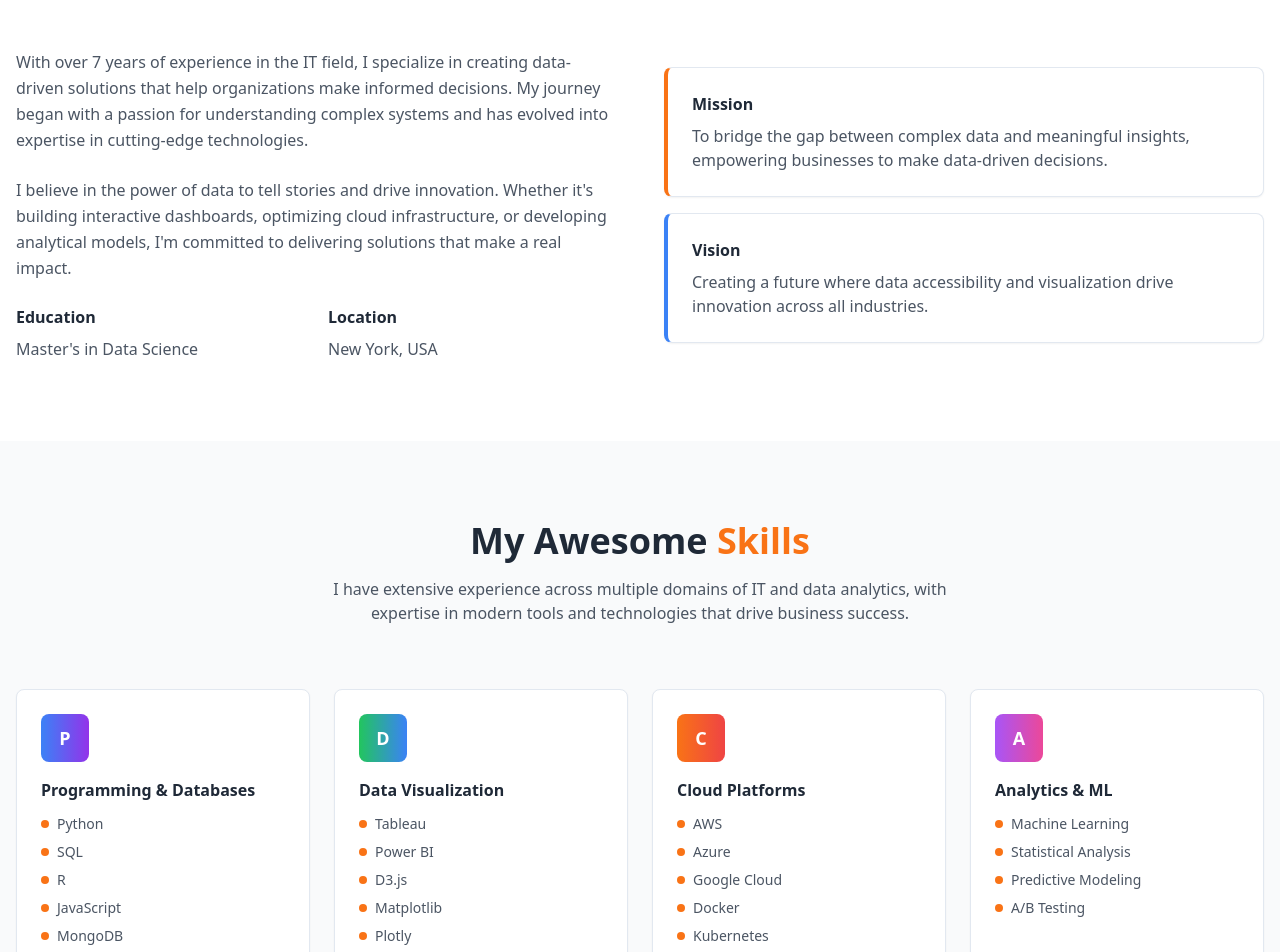
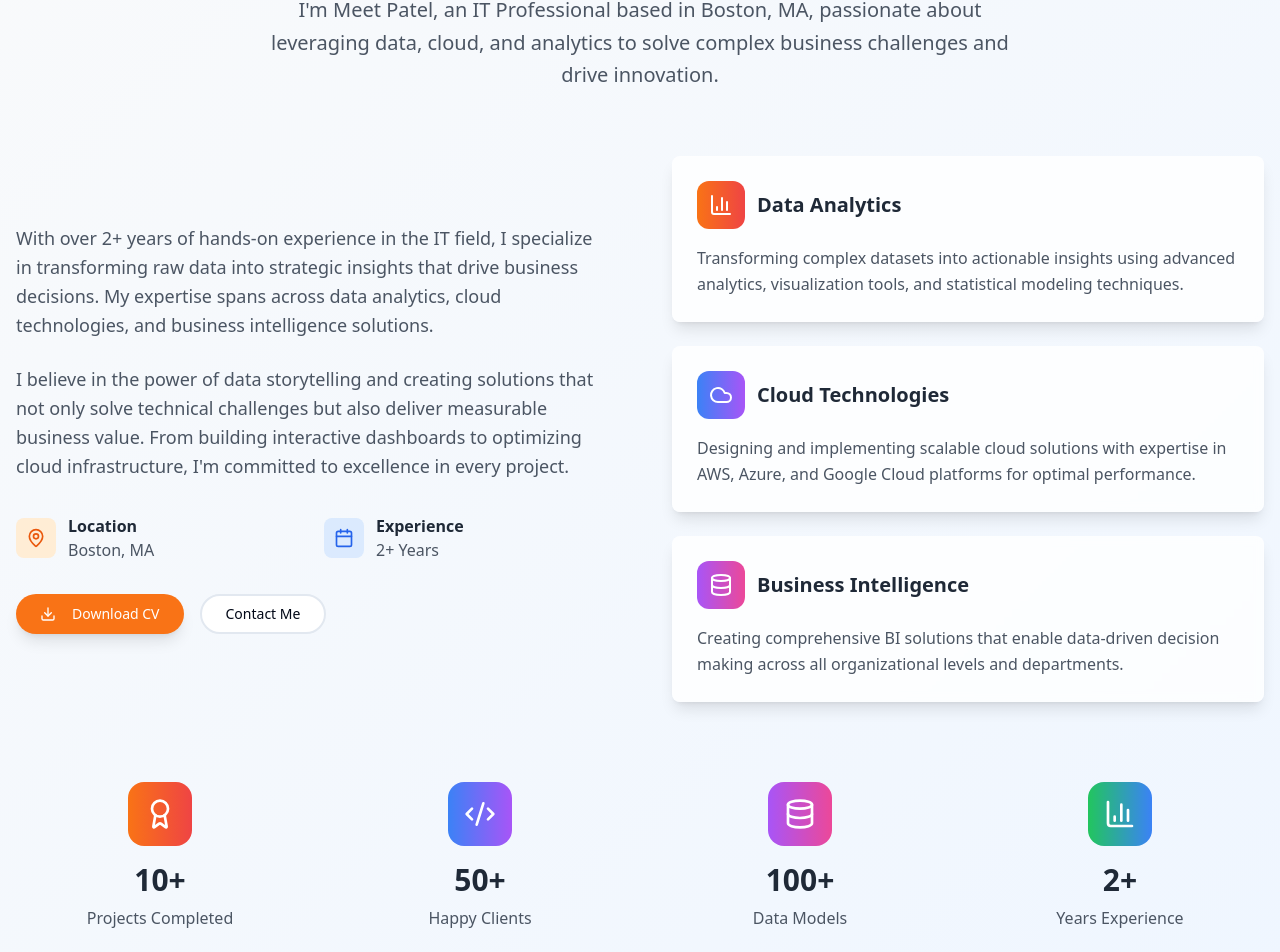
Before and after one commit to patelmeet1011/patel-portfolio-showcase, a React (Vite) app: page / in a window 1280 px wide. Shown: the part 999-1951 px from the top of the page. Built offline with nearby package versions, Linux system fonts and the light colour scheme.

Commit message:
feat: Implement About Me section
Adds the About Me section to the website, including content, layout, and styling as per the design specifications.

```diff
--- a/src/components/About.tsx
+++ b/src/components/About.tsx
@@ -1,63 +1,154 @@
 
 import React from 'react';
 import { Card } from '@/components/ui/card';
+import { Badge } from '@/components/ui/badge';
+import { Button } from '@/components/ui/button';
+import { MapPin, Calendar, Award, Code2, Database, Cloud, BarChart3, Download } from 'lucide-react';
 
 const About = () => {
   return (
-    <section id="about" className="py-20 bg-white">
+    <section id="about" className="py-20 bg-gradient-to-br from-gray-50 to-blue-50">
       <div className="container mx-auto px-4">
+        {/* Header */}
         <div className="text-center mb-16">
-          <h2 className="text-4xl font-bold text-gray-800 mb-4">About Me</h2>
-          <p className="text-gray-600 max-w-2xl mx-auto">
-            I'm a passionate IT professional with expertise in data analytics, cloud technologies,
-            and business intelligence. I transform complex data into actionable insights.
+          <Badge className="mb-4 bg-orange-100 text-orange-600 hover:bg-orange-200">
+            Get to know me
+          </Badge>
+          <h2 className="text-4xl lg:text-5xl font-bold text-gray-800 mb-6">About Me</h2>
+          <p className="text-xl text-gray-600 max-w-3xl mx-auto leading-relaxed">
+            I'm Meet Patel, an IT Professional based in Boston, MA, passionate about leveraging
+            data, cloud, and analytics to solve complex business challenges and drive innovation.
           </p>
         </div>
 
-        <div className="grid lg:grid-cols-2 gap-12 items-center">
-          <div className="space-y-6">
-            <p className="text-gray-600 leading-relaxed">
-              With over 7 years of experience in the IT field, I specialize in creating
-              data-driven solutions that help organizations make informed decisions.
-              My journey began with a passion for understanding complex systems and
-              has evolved into expertise in cutting-edge technologies.
-            </p>
+        <div className="grid lg:grid-cols-2 gap-16 items-center">
+          {/* Left Content */}
+          <div className="space-y-8">
+            <div className="space-y-6">
+              <p className="text-gray-600 leading-relaxed text-lg">
+                With over 2+ years of hands-on experience in the IT field, I specialize in transforming
+                raw data into strategic insights that drive business decisions. My expertise spans across
+                data analytics, cloud technologies, and business intelligence solutions.
+              </p>
 
-            <p className="text-gray-600 leading-relaxed">
-              I believe in the power of data to tell stories and drive innovation.
-              Whether it's building interactive dashboards, optimizing cloud infrastructure,
-              or developing analytical models, I'm committed to delivering solutions that
-              make a real impact.
-            </p>
+              <p className="text-gray-600 leading-relaxed text-lg">
+                I believe in the power of data storytelling and creating solutions that not only solve
+                technical challenges but also deliver measurable business value. From building interactive
+                dashboards to optimizing cloud infrastructure, I'm committed to excellence in every project.
+              </p>
+            </div>
 
-            <div className="grid grid-cols-2 gap-6">
-              <div>
-                <h4 className="font-semibold text-gray-800 mb-2">Education</h4>
-                <p className="text-gray-600">Master's in Data Science</p>
+            {/* Quick Info */}
+            <div className="grid grid-cols-1 md:grid-cols-2 gap-6">
+              <div className="flex items-center space-x-3">
+                <div className="w-10 h-10 bg-orange-100 rounded-lg flex items-center justify-center">
+                  <MapPin className="w-5 h-5 text-orange-600" />
+                </div>
+                <div>
+                  <p className="font-semibold text-gray-800">Location</p>
+                  <p className="text-gray-600">Boston, MA</p>
+                </div>
               </div>
-              <div>
-                <h4 className="font-semibold text-gray-800 mb-2">Location</h4>
-                <p className="text-gray-600">New York, USA</p>
+
+              <div className="flex items-center space-x-3">
+                <div className="w-10 h-10 bg-blue-100 rounded-lg flex items-center justify-center">
+                  <Calendar className="w-5 h-5 text-blue-600" />
+                </div>
+                <div>
+                  <p className="font-semibold text-gray-800">Experience</p>
+                  <p className="text-gray-600">2+ Years</p>
+                </div>
               </div>
+            </div>
+
+            {/* CTA Buttons */}
+            <div className="flex flex-wrap gap-4">
+              <Button className="bg-orange-500 hover:bg-orange-600 text-white px-6 py-3 rounded-full shadow-lg hover:shadow-xl transition-all duration-300">
+                <Download className="w-4 h-4 mr-2" />
+                Download CV
+              </Button>
+              <Button variant="outline" className="px-6 py-3 rounded-full border-2 hover:bg-orange-50 transition-all duration-300">
+                Contact Me
+              </Button>
             </div>
           </div>
 
-          <div className="space-y-4">
-            <Card className="p-6 border-l-4 border-l-orange-500">
-              <h3 className="font-semibold text-gray-800 mb-2">Mission</h3>
-              <p className="text-gray-600">
-                To bridge the gap between complex data and meaningful insights,
-                empowering businesses to make data-driven decisions.
+          {/* Right Content - Cards */}
+          <div className="space-y-6">
+            {/* Expertise Areas */}
+            <Card className="p-6 bg-white/80 backdrop-blur-sm border border-white/20 shadow-lg hover:shadow-xl transition-all duration-300">
+              <div className="flex items-center space-x-3 mb-4">
+                <div className="w-12 h-12 bg-gradient-to-r from-orange-500 to-red-500 rounded-xl flex items-center justify-center">
+                  <BarChart3 className="w-6 h-6 text-white" />
+                </div>
+                <h3 className="text-xl font-bold text-gray-800">Data Analytics</h3>
+              </div>
+              <p className="text-gray-600 leading-relaxed">
+                Transforming complex datasets into actionable insights using advanced analytics,
+                visualization tools, and statistical modeling techniques.
               </p>
             </Card>
 
-            <Card className="p-6 border-l-4 border-l-blue-500">
-              <h3 className="font-semibold text-gray-800 mb-2">Vision</h3>
-              <p className="text-gray-600">
-                Creating a future where data accessibility and visualization
-                drive innovation across all industries.
+            <Card className="p-6 bg-white/80 backdrop-blur-sm border border-white/20 shadow-lg hover:shadow-xl transition-all duration-300">
+              <div className="flex items-center space-x-3 mb-4">
+                <div className="w-12 h-12 bg-gradient-to-r from-blue-500 to-purple-500 rounded-xl flex items-center justify-center">
+                  <Cloud className="w-6 h-6 text-white" />
+                </div>
+                <h3 className="text-xl font-bold text-gray-800">Cloud Technologies</h3>
+              </div>
+              <p className="text-gray-600 leading-relaxed">
+                Designing and implementing scalable cloud solutions with expertise in
+                AWS, Azure, and Google Cloud platforms for optimal performance.
               </p>
             </Card>
+
+            <Card className="p-6 bg-white/80 backdrop-blur-sm border border-white/20 shadow-lg hover:shadow-xl transition-all duration-300">
+              <div className="flex items-center space-x-3 mb-4">
+                <div className="w-12 h-12 bg-gradient-to-r from-purple-500 to-pink-500 rounded-xl flex items-center justify-center">
+                  <Database className="w-6 h-6 text-white" />
+                </div>
+                <h3 className="text-xl font-bold text-gray-800">Business Intelligence</h3>
+              </div>
+              <p className="text-gray-600 leading-relaxed">
+                Creating comprehensive BI solutions that enable data-driven decision making
+                across all organizational levels and departments.
+              </p>
+            </Card>
+          </div>
+        </div>
+
+        {/* Stats Section */}
+        <div className="mt-20 grid grid-cols-2 md:grid-cols-4 gap-8">
+          <div className="text-center">
+            <div className="w-16 h-16 bg-gradient-to-r from-orange-500 to-red-500 rounded-2xl flex items-center justify-center mx-auto mb-4">
+              <Award className="w-8 h-8 text-white" />
+            </div>
+            <div className="text-3xl font-bold text-gray-800 mb-2">10+</div>
+            <div className="text-gray-600">Projects Completed</div>
+          </div>
+
+          <div className="text-center">
+            <div className="w-16 h-16 bg-gradient-to-r from-blue-500 to-purple-500 rounded-2xl flex items-center justify-center mx-auto mb-4">
+              <Code2 className="w-8 h-8 text-white" />
+            </div>
+            <div className="text-3xl font-bold text-gray-800 mb-2">50+</div>
+            <div className="text-gray-600">Happy Clients</div>
+          </div>
+
+          <div className="text-center">
+            <div className="w-16 h-16 bg-gradient-to-r from-purple-500 to-pink-500 rounded-2xl flex items-center justify-center mx-auto mb-4">
+              <Database className="w-8 h-8 text-white" />
+            </div>
+            <div className="text-3xl font-bold text-gray-800 mb-2">100+</div>
+            <div className="text-gray-600">Data Models</div>
+          </div>
+
+          <div className="text-center">
+            <div className="w-16 h-16 bg-gradient-to-r from-green-500 to-blue-500 rounded-2xl flex items-center justify-center mx-auto mb-4">
+              <BarChart3 className="w-8 h-8 text-white" />
+            </div>
+            <div className="text-3xl font-bold text-gray-800 mb-2">2+</div>
+            <div className="text-gray-600">Years Experience</div>
           </div>
         </div>
       </div>
```
